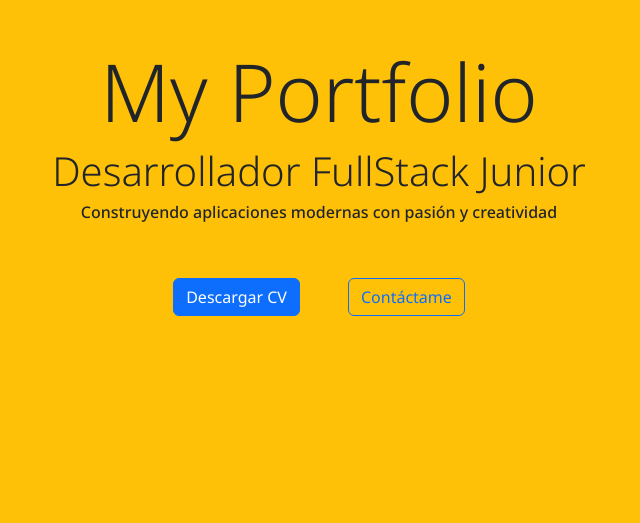
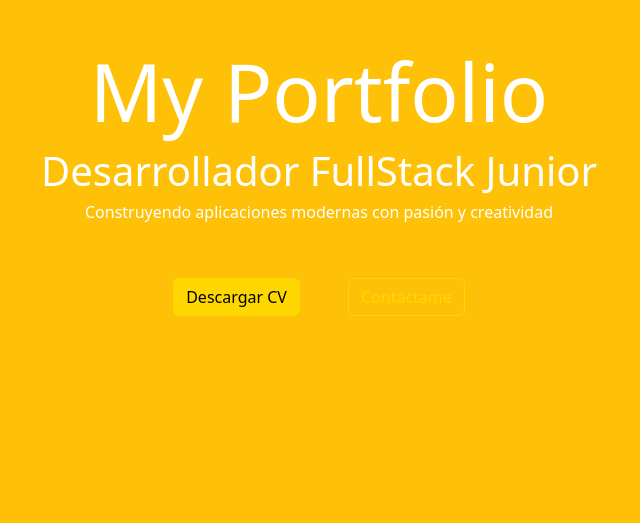
Before and after one commit to brfer98/my-portfolio, an Angular app: page / in a window 1280 px wide. Shown: the part 277-800 px from the top of the page, without its empty margins (321-961 px from the left). Built offline with nearby package versions, Linux system fonts and the light colour scheme.

Commit message:
color values changed

```diff
--- a/src/styles.scss
+++ b/src/styles.scss
@@ -1,7 +1,7 @@
-/* You can add global styles to this file, and also import other style files */
-@import "bootstrap/dist/css/bootstrap.min.css";
-@import url('https://fonts.googleapis.com/css2?family=Noto+Sans:ital,wght@0,100..900;1,100..900&display=swap');
+$primary: #FFD700;
+$secondary: #000000;
+$body-bg: #000000;
+$body-color: #ffffff;
 
-body {
-  font-family: 'Noto Sans', sans-serif;
-}
+// Luego importa Bootstrap desde SCSS
+@import "bootstrap/scss/bootstrap";
```
